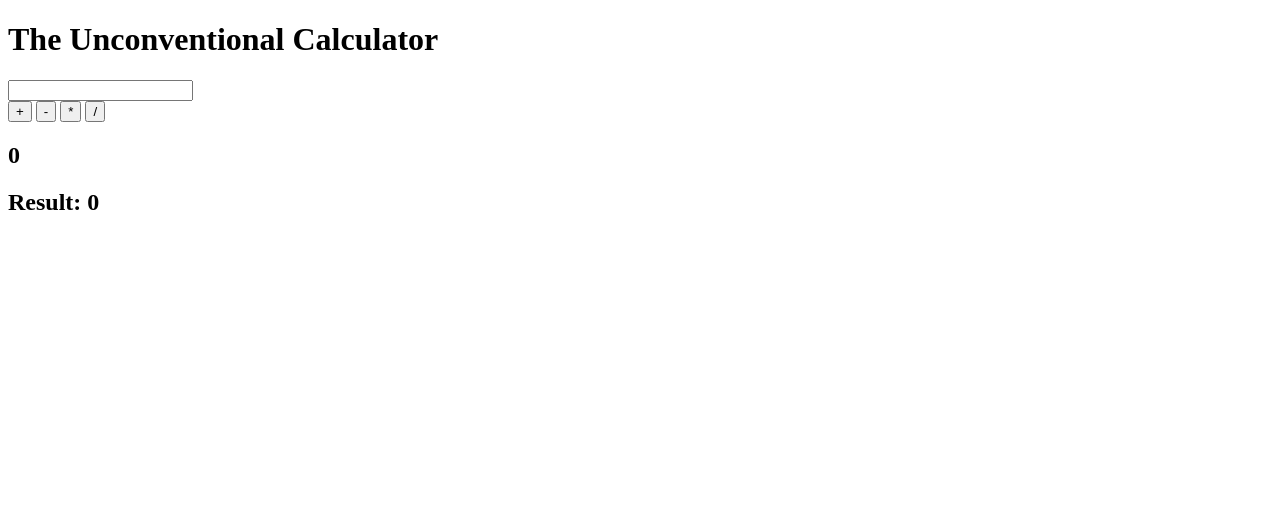
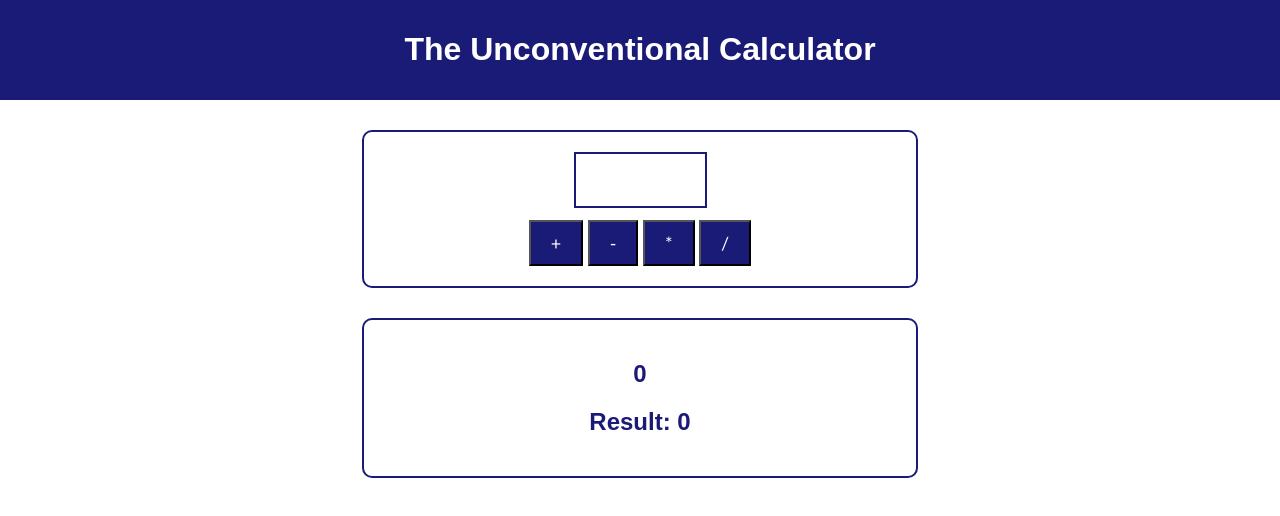
Before and after one commit to 404PeterSimoes/Academind-Javascript-Course-Resources, a plain HTML site: page index.html in a window 1280 px wide. Drawn offline with Linux system fonts and the light colour scheme.

Commit message:
Addition of README and recreation of the Styles shown in the video

```diff
--- /dev/null
+++ b/assets/styles/app.css
@@ -0,0 +1,49 @@
+body {
+    font-family: Arial, sans-serif;
+    margin: 0;
+    padding: 0;
+    text-align: center;
+    justify-content: center;
+}
+
+header {
+    text-align: center;
+    padding: 10px;
+    background-color: rgb(26, 26, 119);
+    color: white;
+}
+
+#calculator {
+    padding: 20px;
+    color: rgb(26, 26, 119);
+    border: 2px solid rgb(26, 26, 119);
+    width: 40vw;
+    margin: 30px auto;
+    border-radius: 10px;
+}
+
+#calculation {
+    padding: 20px;
+    color: rgb(26, 26, 119);
+    border: 2px solid rgb(26, 26, 119);
+    width: 40vw;
+    margin: 0 auto;
+    border-radius: 10px;
+}
+
+#input-number {
+    width: 125px;
+    height: 50px;
+    border: 2px solid rgb(26, 26, 119);
+    margin-bottom: 12px;
+    font-family: Arial, sans-serif;
+    font-size: large;
+}
+
+#calc-actions button {
+    background-color: rgb(26, 26, 119);
+    color: white;
+    font-size: large;
+    font-family: 'Gill Sans', 'Gill Sans MT', Calibri, 'Trebuchet MS', sans-serif;
+    padding: 10px 20px;
+}
--- a/index.html
+++ b/index.html
@@ -5,6 +5,7 @@
         <meta name="viewport" content="width=device-width, initial-scale=1.0" />
         <meta http-equiv="X-UA-Compatible" content="ie-edge" />
         <title>Basics</title>
+        <link rel="stylesheet" href="assets/styles/app.css"/>
     </head>
     <body>
         <header>
@@ -20,7 +21,7 @@
                 <button type="button" id="btn-divide">/</button>
             </div>
         </section>
-        <section>
+        <section id="calculation">
             <h2 id="current-calculation">0</h2>
             <h2>Result: <span id="current-result">0</span></h2>
         </section>
```
Also changed, not shown: 1 other file.
